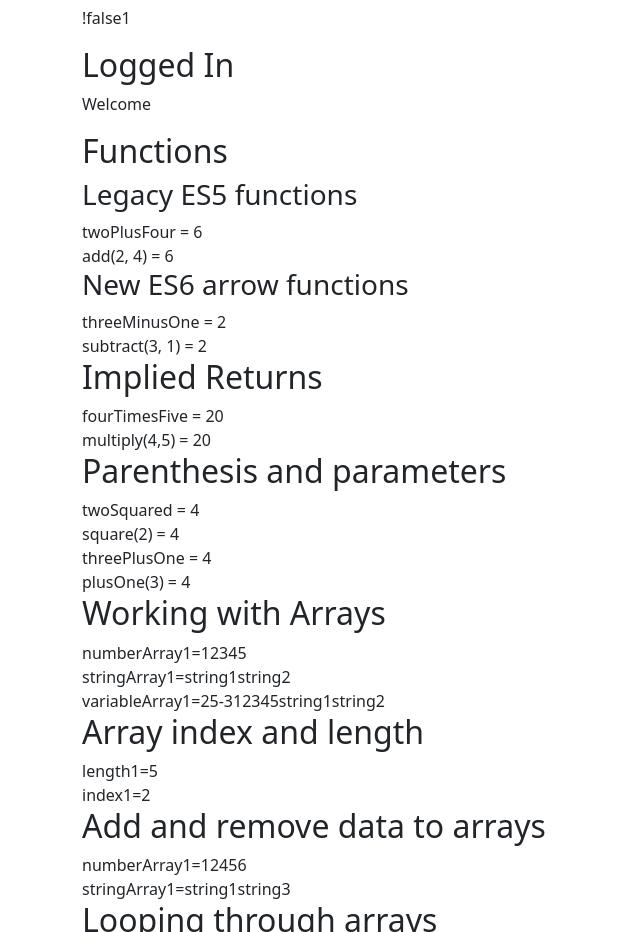
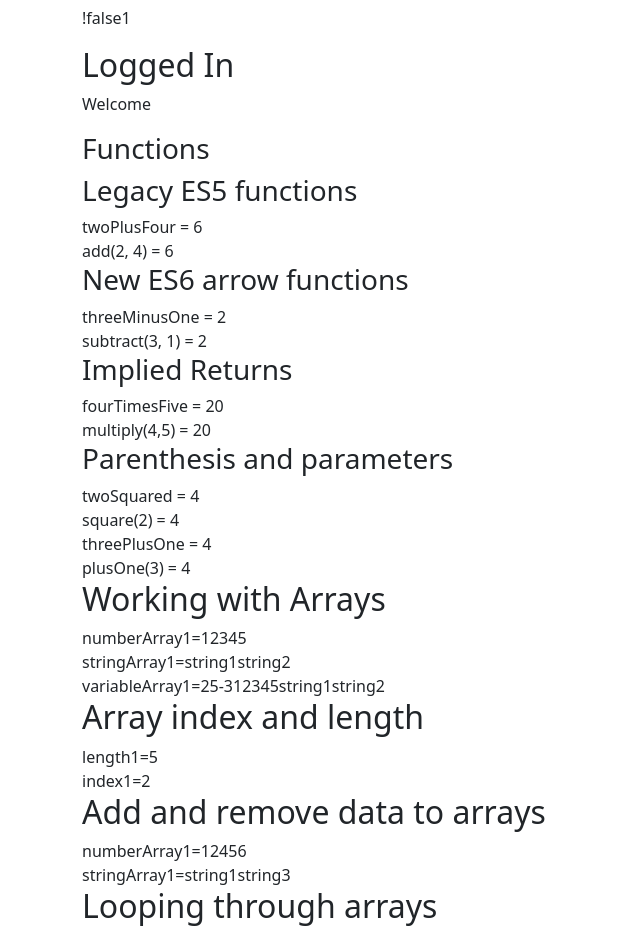
Before and after one commit to conclancy/kanbas-react-web-app, a React (Create React App) app: page / in a window 1280 px wide. Shown: the part 820-1752 px from the top of the page, without its empty margins (0-640 px from the left). Built offline with nearby package versions, Linux system fonts and the light colour scheme.

Commit message:
Add WorkingWithFunctions component

```diff
--- a/src/Labs/a3/JavaScript/arrays/FilterFunction.tsx
+++ b/src/Labs/a3/JavaScript/arrays/FilterFunction.tsx
@@ -7,8 +7,8 @@ function FilterFunction() {
     return(
         <>
             <h2>Filter function</h2>
-            numbersGreaterThan2={numbersGreaterThan2}
-            evenNumbers={evenNumbers}
+            numbersGreaterThan2={numbersGreaterThan2}<br/>
+            evenNumbers={evenNumbers}<br/>
             oddNumbers={oddNumbers}
         </>
     );
--- a/src/Labs/a3/JavaScript/functions/ES5Functions.tsx
+++ b/src/Labs/a3/JavaScript/functions/ES5Functions.tsx
@@ -9,7 +9,7 @@ function ES5Functions() {
 
   return (
     <>
-      <h2>Functions</h2>
+      <h3>Functions</h3>
       <h3>Legacy ES5 functions</h3>
       twoPlusFour = { twoPlusFour }<br />
       add(2, 4) = { add(2, 4) }<br />
--- a/src/Labs/a3/JavaScript/functions/FunctionParenthesisAndParameters.tsx
+++ b/src/Labs/a3/JavaScript/functions/FunctionParenthesisAndParameters.tsx
@@ -6,7 +6,7 @@ function FunctionParenthesisAndParameters() {
 
     return (
         <>
-            <h2>Parenthesis and parameters</h2>
+            <h3>Parenthesis and parameters</h3>
             twoSquared = {twoSquared}<br/>
             square(2) = {square(2)}<br/>
             threePlusOne = {threePlusOne}<br/>
--- a/src/Labs/a3/JavaScript/functions/ImpliedReturn.tsx
+++ b/src/Labs/a3/JavaScript/functions/ImpliedReturn.tsx
@@ -5,7 +5,7 @@ function ImpliedReturns() {
 
     return(
         <>
-            <h2>Implied Returns</h2>
+            <h3>Implied Returns</h3>
             fourTimesFive = {fourTimesFive}<br/>
             multiply(4,5) = {fourTimesFive}<br/>
         </>
--- /dev/null
+++ b/src/Labs/a3/JavaScript/functions/WorkingWithFunctions.tsx
@@ -0,0 +1,17 @@
+import ArrowFunctions from "./ArrowFunctions";
+import ES5Functions from "./ES5Functions";
+import FunctionParenthesisAndParameters
+   from "./FunctionParenthesisAndParameters";
+import ImpliedReturns from "./ImpliedReturn";
+
+function WorkingWithFunctions() {
+    return(
+        <>
+            <ES5Functions/>
+            <ArrowFunctions/>
+            <ImpliedReturns/>
+            <FunctionParenthesisAndParameters/>
+        </>
+    );
+}
+export default WorkingWithFunctions
--- a/src/Labs/a3/JavaScript/index.tsx
+++ b/src/Labs/a3/JavaScript/index.tsx
@@ -1,15 +1,11 @@
 import IfElse from "./conditionals/IfElse";
 import TernaryOperator from "./conditionals/TernaryOperator";
-import ArrowFunctions from "./functions/ArrowFunctions";
-import ES5Functions from "./functions/ES5Functions";
-import FunctionParenthesisAndParameters
-   from "./functions/FunctionParenthesisAndParameters";
 import VariablesAndConstants
    from "./variables/VariablesAndConstants";
-import ImpliedReturns from "./functions/ImpliedReturn";
 import BooleanVariables from "./variables/BooleanVariables";
 import VariableTypes from "./variables/VariableTypes";
 import WorkingWithArrays from "./arrays/WorkingWithArrays";
+import WorkingWithFunctions from "./functions/WorkingWithFunctions";
 
 
 function JavaScript() {
@@ -22,10 +18,7 @@ function JavaScript() {
           <BooleanVariables/>
           <IfElse/>
           <TernaryOperator/>
-          <ES5Functions/>
-          <ArrowFunctions/>
-          <ImpliedReturns/>
-          <FunctionParenthesisAndParameters/>
+          <WorkingWithFunctions/>
           <WorkingWithArrays/>
 
        </div>
```
